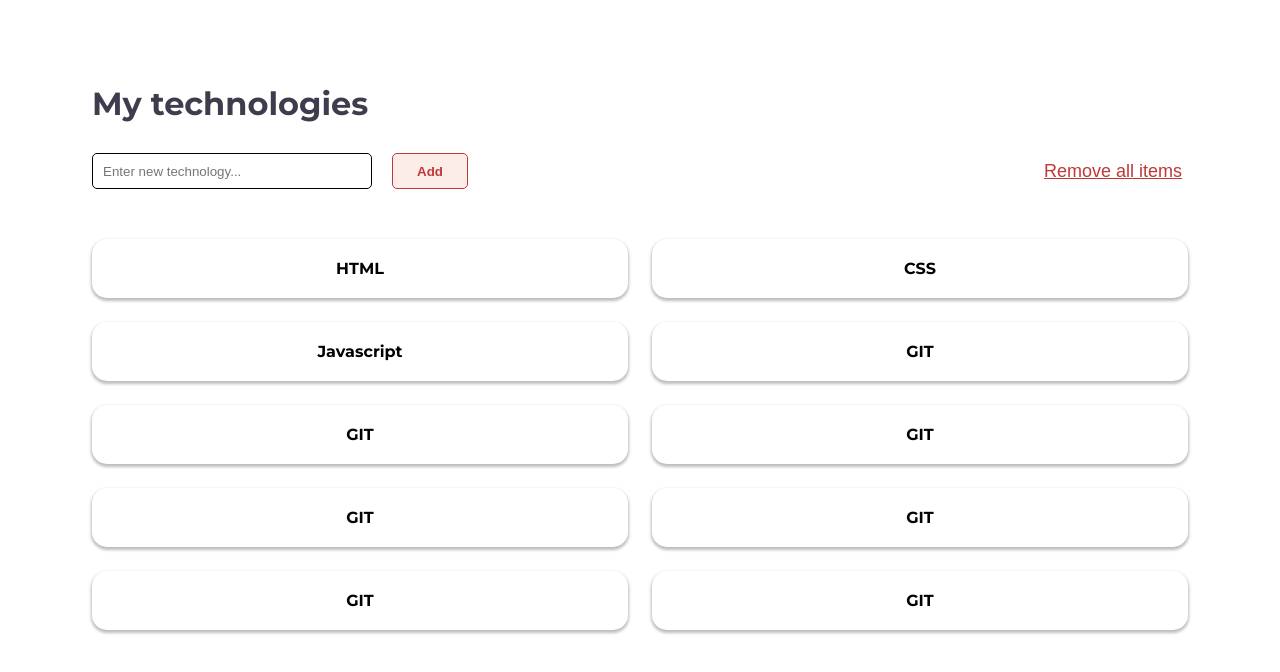
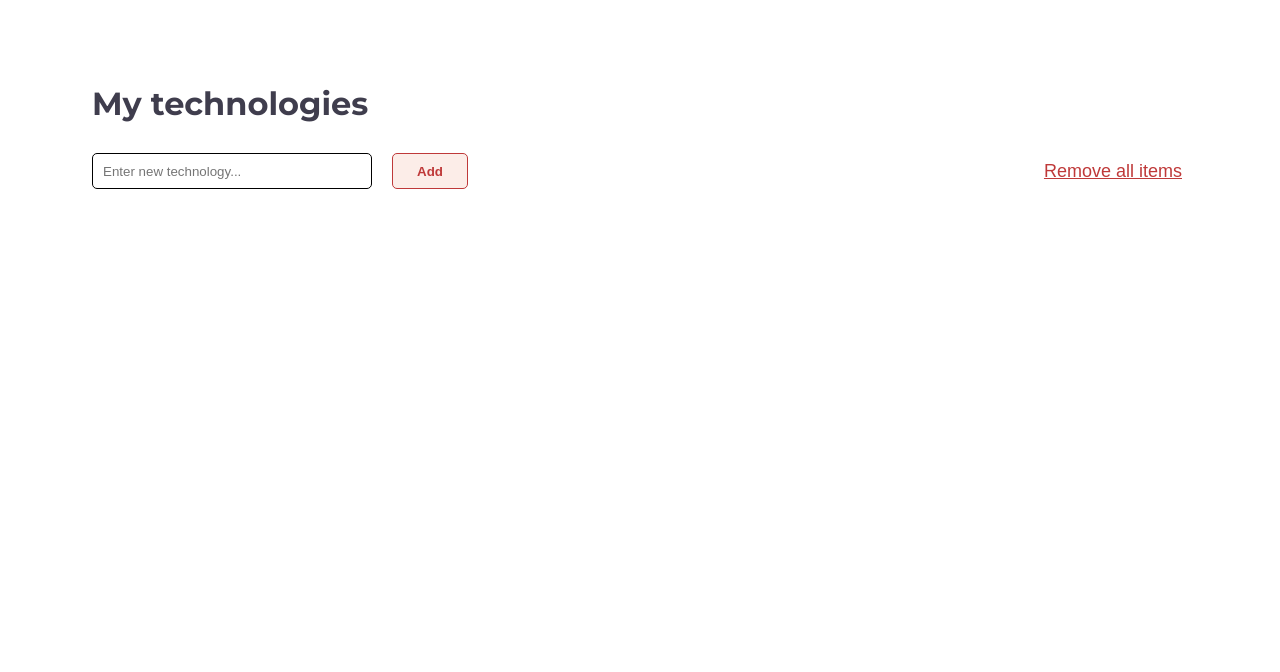
Before and after one commit to kresohr/speck, a plain HTML site: page index.html in a window 1280 px wide. Drawn offline with Linux system fonts and the light colour scheme.

Commit message:
- Improved semantic HTML, refactored class names, removed mock elements

```diff
--- a/index.html
+++ b/index.html
@@ -11,12 +11,12 @@
         <title>Speck Academy 2023</title>
     </head>
     <body>
-            <main class="page-container">
+        <div class="page-container">
+            <header>
+                <h1 class="heading">My technologies</h1>
+                </header>
 
-                <section>
-                <h1 class="header">My technologies</h1>
-                </section>
-
+                <main>
                     <section class="control-container">
                         <input id="input-field" class="input-field" type="text" placeholder="Enter new technology...">
                         <button id="button-add" class="button-add">Add</button>
@@ -24,19 +24,10 @@
                     </section>
 
                     <section class="result-container">
-                    <div class="card"><span class="card__text">HTML</span></div>
-                    <div class="card"><span class="card__text">CSS</span></div>
-                    <div class="card"><span class="card__text">Javascript</span></div>
-                    <div class="card"><span class="card__text">GIT</span></div>
-                    <div class="card"><span class="card__text">GIT</span></div>
-                    <div class="card"><span class="card__text">GIT</span></div>
-                    <div class="card"><span class="card__text">GIT</span></div>
-                    <div class="card"><span class="card__text">GIT</span></div>
-                    <div class="card"><span class="card__text">GIT</span></div>
-                    <div class="card"><span class="card__text">GIT</span></div>
+                        <!-- <div class="card"><span class="card__text">HTML</span></div>-->
                     </section>
-
                 </main>
+        </div>
         <script src="main.js"></script>
     </body>
 </html>
--- a/main.css
+++ b/main.css
@@ -20,7 +20,7 @@ body {
     padding: 16px;
 }
 
-.header {
+.heading {
     font-size: 32px;
     color: var(--secondary-color);
     margin: 60px 0px 30px 0px;
@@ -93,6 +93,7 @@ body {
 
 .card__text {
     width: 100%;
+    font-size: 22px;
     text-align: center;
     word-wrap: break-word; /* If someone enters a word too long for the card, break it. */
 }
```
Lines whose indentation alone changed are shown as unchanged.
